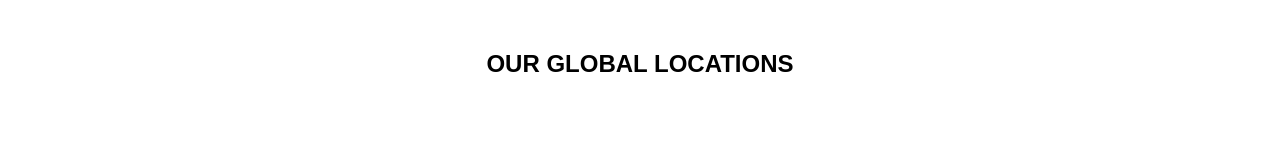
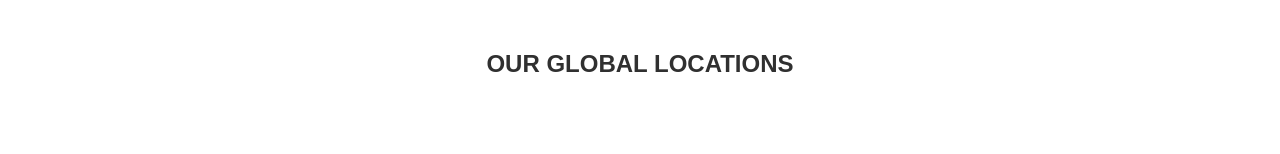
Before and after one commit to AndrewTans/Epam_Lab, a plain HTML site: page L03_CSS_Basics/task2/index.html in a window 1280 px wide. Shown: the top 154 px of the page. Drawn offline with Linux system fonts and the light colour scheme.

Commit message:
color has changed

```diff
--- a/L03_CSS_Basics/task2/css/style.css
+++ b/L03_CSS_Basics/task2/css/style.css
@@ -5,7 +5,7 @@
 .gl_locations{
     margin: 50px;
     text-align: center;
-    color: black;
+    color: #303030;
     font-family: sans-serif;
 }
 
```
